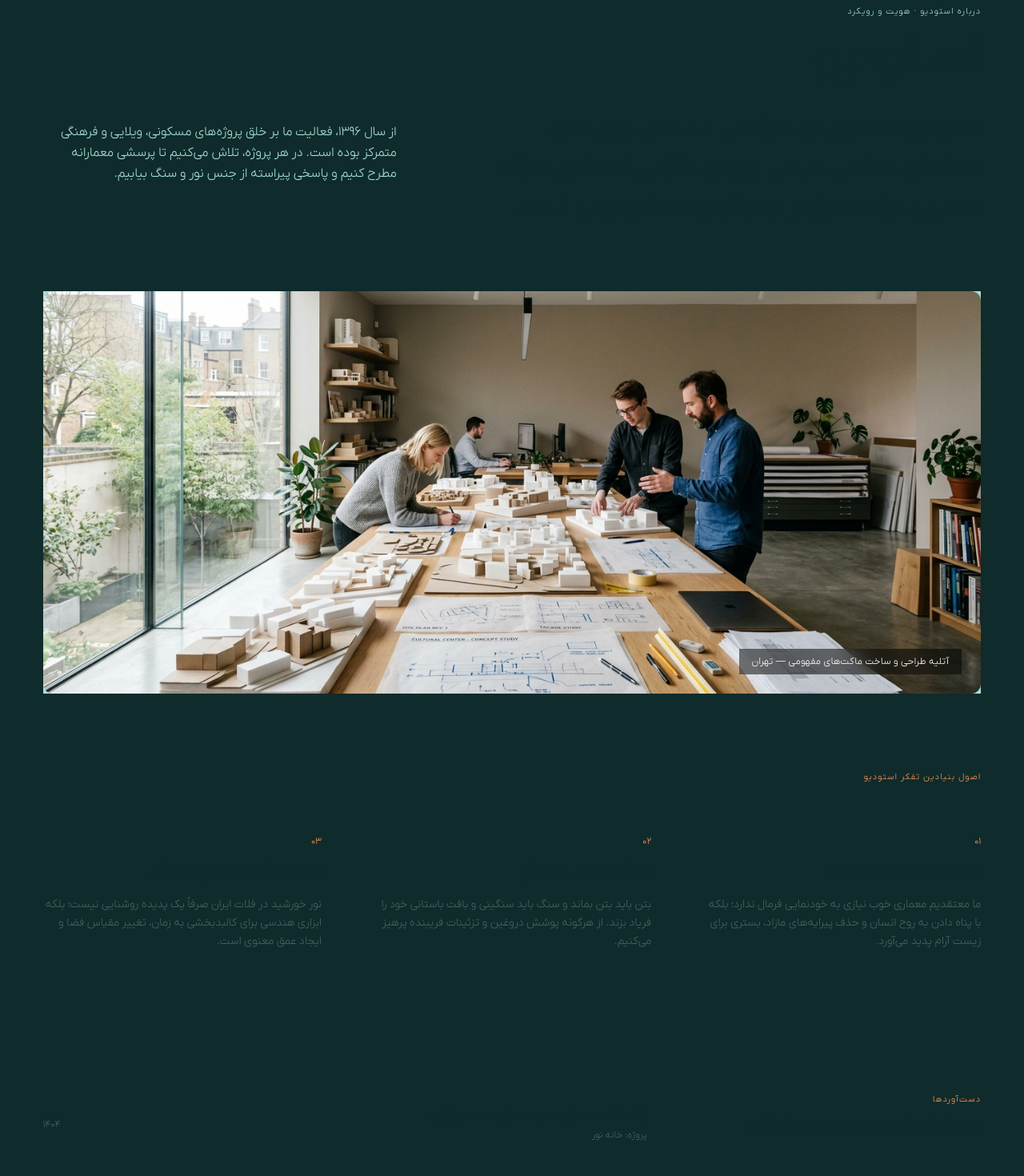
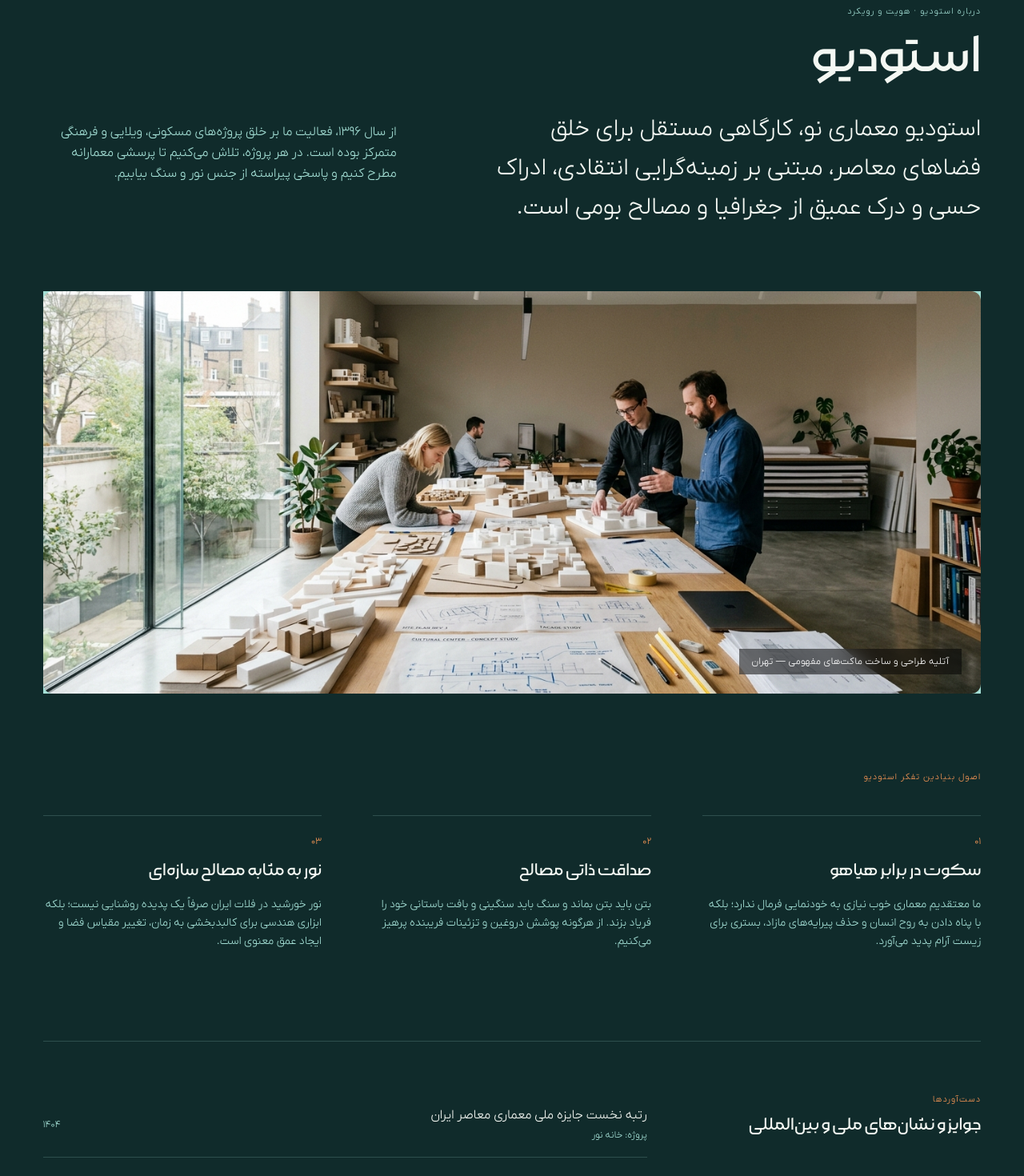
Before and after one commit to ParsaR082/studio, a Next.js app: page / in a window 1280 px wide. Shown: the part 4220-5690 px from the top of the page at 80% size. Built offline with nearby package versions, Linux system fonts and the light colour scheme; a web font is replaced by a local one.

Commit message:
fix Studio text contrast on deep teal section

```diff
--- a/src/components/studio/StudioSection.tsx
+++ b/src/components/studio/StudioSection.tsx
@@ -56,7 +56,7 @@ const StudioSection: React.FC = () => {
               animation="scaleUp"
               by="word"
               as="h2"
-              className="text-4xl sm:text-6xl lg:text-7xl font-light tracking-tight text-[#102B2B]"
+              className="text-4xl sm:text-6xl lg:text-7xl font-light tracking-tight text-[#F4F8F3]"
             >
               استودیو
             </TextAnimate>
@@ -70,7 +70,7 @@ const StudioSection: React.FC = () => {
                 as="p"
                 delay={0.1}
                 stagger={0.03}
-                className="text-2xl sm:text-3xl font-light text-[#102B2B] leading-relaxed"
+                className="text-2xl sm:text-3xl font-light text-[#F4F8F3] leading-relaxed"
               >
                 استودیو معماری نو، کارگاهی مستقل برای خلق فضاهای معاصر، مبتنی بر زمینه‌گرایی انتقادی، ادراک حسی و درک عمیق از جغرافیا و مصالح بومی است.
               </TextAnimate>
@@ -131,7 +131,7 @@ const StudioSection: React.FC = () => {
                   delay: 0.35 + idx * 0.12,
                   ease: [0.16, 1, 0.3, 1],
                 }}
-                className="flex flex-col border-t border-[#102B2B]/10 pt-6"
+                className="flex flex-col border-t border-[#A4E0D6]/20 pt-6"
               >
                 <span className="text-xs font-light text-[#FF9A56] mb-3">{item.number}</span>
                 <div className="mb-4">
@@ -139,12 +139,12 @@ const StudioSection: React.FC = () => {
                     animation="blurIn"
                     by="word"
                     as="h3"
-                    className="text-xl sm:text-2xl font-light text-[#102B2B]"
+                    className="text-xl sm:text-2xl font-light text-[#F4F8F3]"
                   >
                     {item.title}
                   </TextAnimate>
                 </div>
-                <p className="text-sm font-light text-[#42635F] leading-relaxed">
+                <p className="text-sm font-light text-[#A4E0D6] leading-relaxed">
                   {item.description}
                 </p>
               </motion.div>
@@ -157,13 +157,13 @@ const StudioSection: React.FC = () => {
           initial={{ opacity: 0, y: 40 }}
           animate={isInView ? { opacity: 1, y: 0 } : { opacity: 0, y: -25 }}
           transition={{ duration: 0.8, delay: 0.5, ease: [0.16, 1, 0.3, 1] }}
-          className="grid grid-cols-1 lg:grid-cols-12 gap-12 lg:gap-20 pt-16 border-t border-[#102B2B]/8"
+          className="grid grid-cols-1 lg:grid-cols-12 gap-12 lg:gap-20 pt-16 border-t border-[#A4E0D6]/20"
         >
           <div className="lg:col-span-4">
             <span className="text-[11px] uppercase tracking-widest text-[#FF9A56] font-light block mb-2">
               دست‌آوردها
             </span>
-            <h3 className="text-2xl font-light text-[#102B2B]">
+            <h3 className="text-2xl font-light text-[#F4F8F3]">
               جوایز و نشان‌های ملی و بین‌المللی
             </h3>
           </div>
@@ -172,17 +172,17 @@ const StudioSection: React.FC = () => {
             {RECOGNITIONS.map((item, idx) => (
               <div
                 key={idx}
-                className="flex flex-col sm:flex-row sm:items-center justify-between py-4 border-b border-[#102B2B]/8 gap-2"
+                className="flex flex-col sm:flex-row sm:items-center justify-between py-4 border-b border-[#A4E0D6]/20 gap-2"
               >
                 <div>
-                  <span className="text-base text-[#102B2B] font-light block">
+                  <span className="text-base text-[#F4F8F3] font-light block">
                     {item.title}
                   </span>
-                  <span className="text-xs text-[#42635F] font-light">
+                  <span className="text-xs text-[#A4E0D6] font-light">
                     پروژه: {item.project}
                   </span>
                 </div>
-                <span className="text-xs font-light text-[#42635F]">{item.year}</span>
+                <span className="text-xs font-light text-[#A4E0D6]">{item.year}</span>
               </div>
             ))}
           </div>
```
